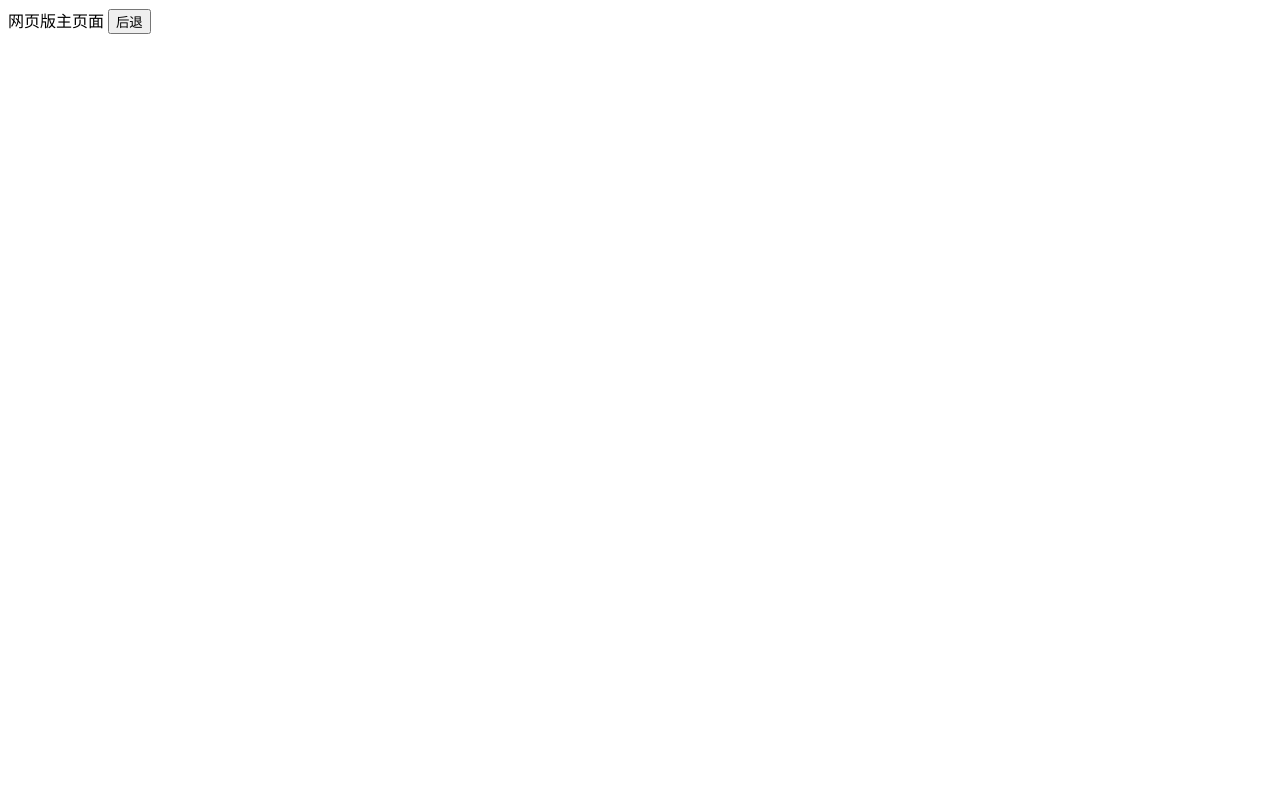
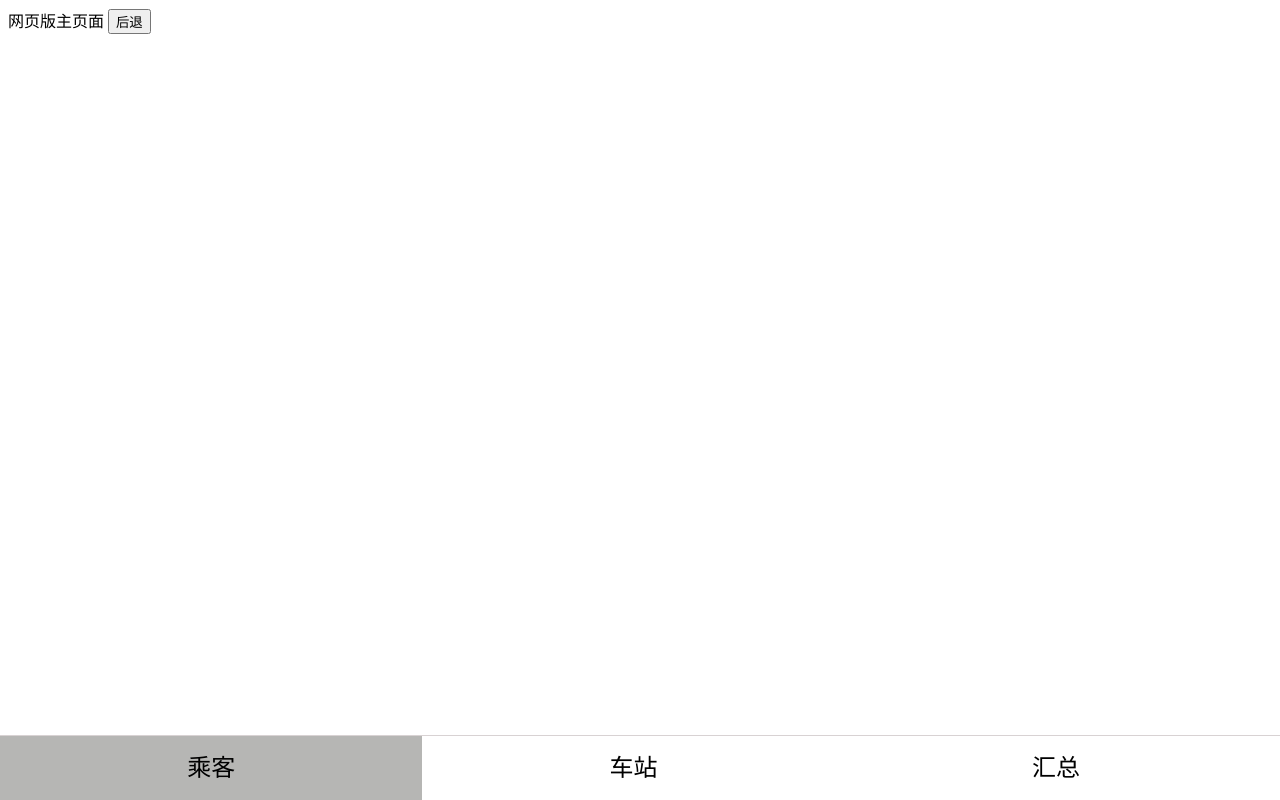
Before and after one commit to caodooGMT/customServiceAppForChangjie, a website: page views/index.html in a window 1280 px wide. Drawn offline with nearby package versions, Linux system fonts and the light colour scheme.

Commit message:
web page footer involved

```diff
--- /dev/null
+++ b/components/footer.html
@@ -0,0 +1,8 @@
+<ul class="footer-nav-ul">
+    <li class="custom-nav-active footer-nav-li" onclick="changeFooterActive(event, this)">
+        <a href="#">乘客</a></li>
+    <li class="footer-nav-li" onclick="changeFooterActive(event, this)">
+        <a href="#">车站</a></li>
+    <li class="footer-nav-li" onclick="changeFooterActive(event, this)">
+        <a href="#">汇总</a></li>
+</ul>
--- a/css/common.css
+++ b/css/common.css
@@ -39,3 +39,47 @@
     text-align: center;
     margin-top: 10px;
 }
+
+#footer {
+    display: block;
+    text-align: center;
+    position: fixed;
+    bottom: 0;
+    left: 0;
+    width: 100%;
+    height: 4rem;
+    border-top: solid 1px #d8d2d3;
+    background: #ffffff;
+    z-index: 999;
+}
+
+.footer-nav-li {
+    width: 33%;
+    float: left;
+    height: 100%;
+    font-size: 1.5rem;
+    line-height: 4rem;
+}
+
+.footer-nav-li a {
+    text-decoration: none;
+    color: #000000;
+}
+
+.footer-nav-ul {
+    width: 100%;
+    list-style-type: none;
+    margin: 0;
+    padding: 0;
+    height: 4rem;
+}
+
+.custom-nav-active {
+    background-color: #b6b6b4;
+}
+
+.foot-sit {
+    height: 6rem;
+    display: block;
+    width: 100%;
+}
--- a/js/common.js
+++ b/js/common.js
@@ -1,9 +1,25 @@
+$(document).ready(function () {
+    $.get('../components/footer.html', function (data) {
+        $('#footer').html(data);
+    });
+    $.get('../components/m-main-footer.html', function (data) {
+        $('#m-main-footer').html(data);
+    });
+});
+
+function changeFooterActive(e, target) {
+    e.preventDefault();
+    $('.footer-nav-ul li').removeClass('custom-nav-active');
+    $(target).closest('li').addClass('custom-nav-active');
+}
+
+
 function backToPrevious() {
     window.history.go(-1);
     return false;
 }
 
 function logInSubmit() {
-    window.location.href("../views/index.html");
+    window.location.href = "../views/index.html";
     return false;
 }
--- a/views/index.html
+++ b/views/index.html
@@ -3,9 +3,14 @@
 <head>
     <meta charset="UTF-8">
     <title>畅捷客服系统</title>
+    <link rel="stylesheet" type="text/css" href="../css/common.css">
+    <script src="../node_modules/jquery/dist/jquery.min.js"></script>
+    <script src="../js/common.js"></script>
 </head>
 <body>
 网页版主页面
 <input type="button" value="后退" onclick="backToPrevious()">
+<div class="foot-sit"></div>
+<div id="footer"></div>
 </body>
 </html>
```
Also changed, not shown: views/log-in.html (+1 -1 lines), components/header.html (deleted), components/m-main-footer.html (added), components/m-main-header.html (deleted).
